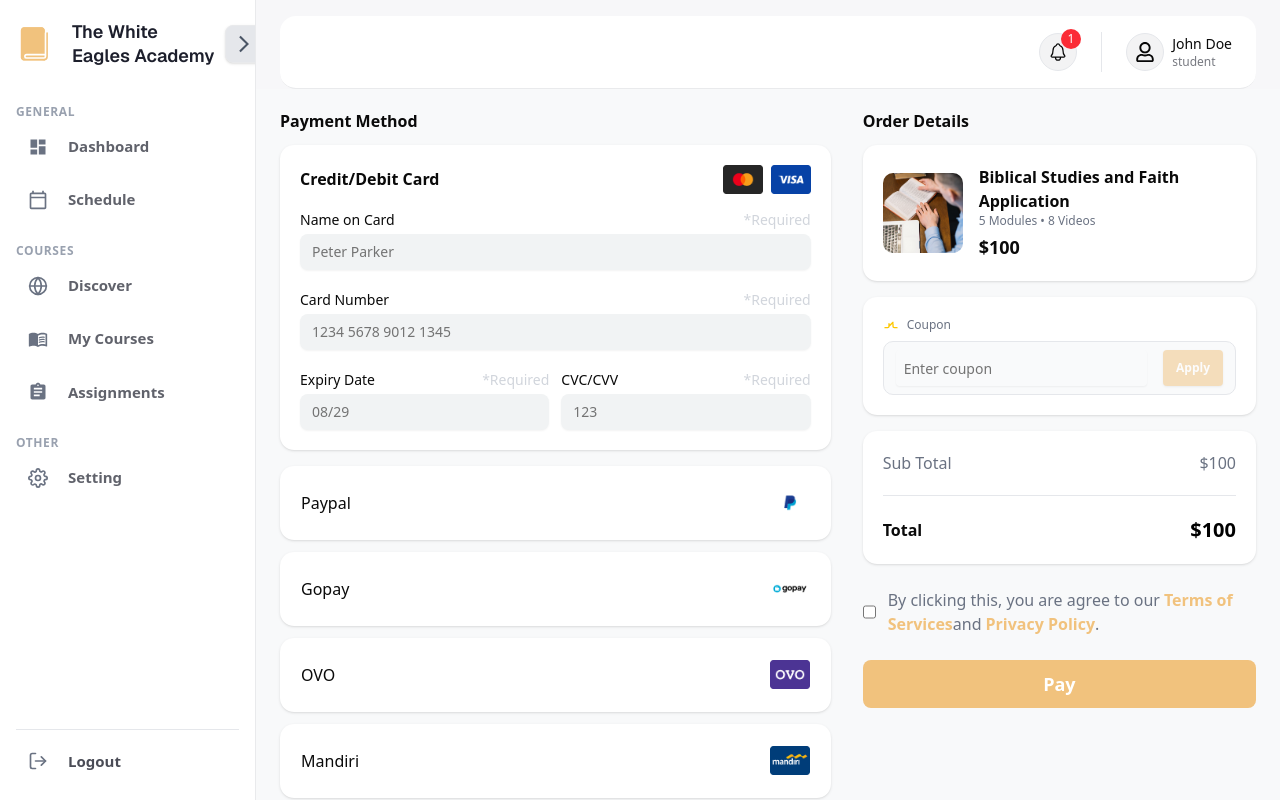
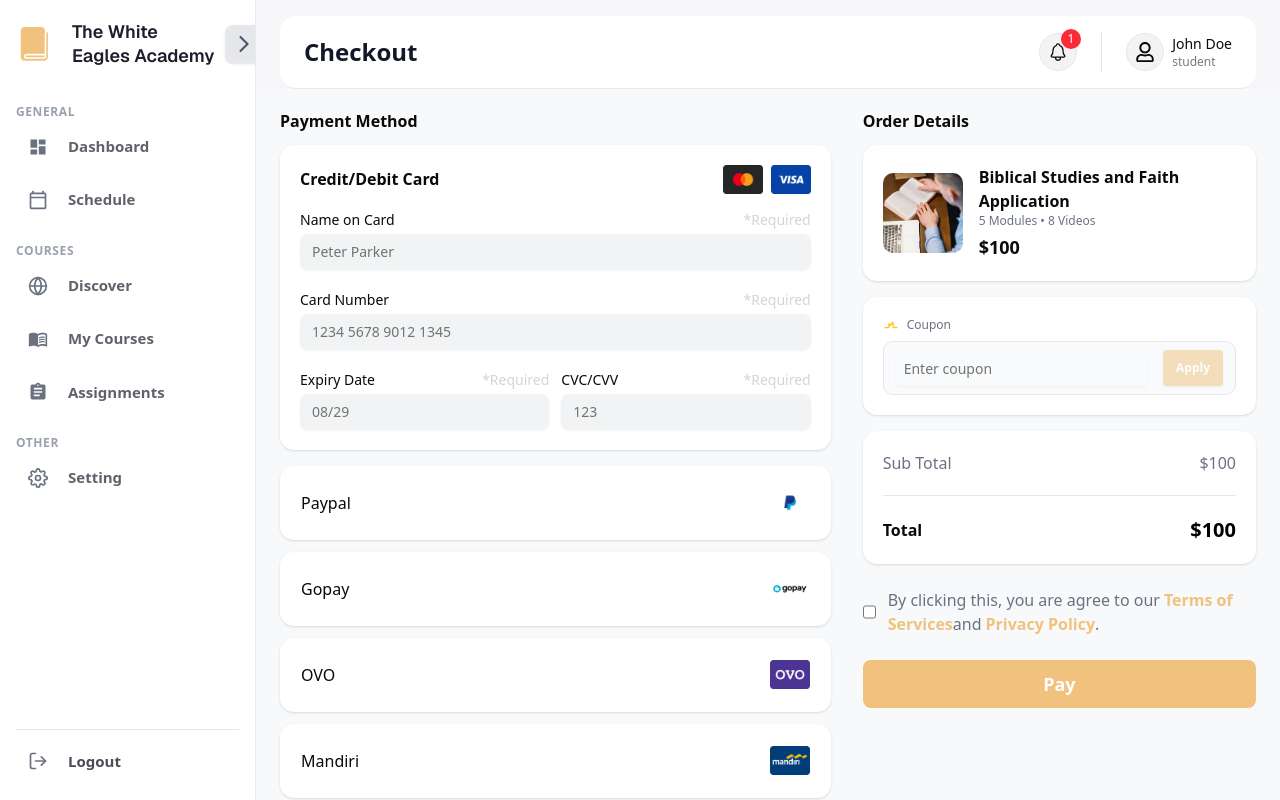
Before and after one commit to backbencherstudio/Anna_Eagles-Academy, a Next.js app: page /checkout/1 in a window 1280 px wide. Built offline with nearby package versions, Linux system fonts and the light colour scheme.

Commit message:
some bug fix

```diff
--- a/app/(dashboard)/setting/page.tsx
+++ /dev/null
@@ -1,8 +0,0 @@
-import SettingsPage from '@/components/Shared/SettingsPage'
-import React from 'react'
-
-export default function Setting() {
-    return (
-        <SettingsPage />
-    )
-}
--- a/components/Shared/Navbar.tsx
+++ b/components/Shared/Navbar.tsx
@@ -29,20 +29,79 @@ export default function Navbar({ onMobileMenuToggle, notificationCount }: Navbar
         },
 
     ]);
-    // dynamic title show based on the page
-    const title = usePathname().split('/').pop();
+    // Dynamic title system - handles all route types including dynamic routes with query parameters
+    const pathname = usePathname();
+    const pathSegments = pathname.split('/').filter(segment => segment !== '');
+    const currentPath = pathSegments[pathSegments.length - 1] || 'dashboard';
 
     const titleMap = {
         'dashboard': 'Hi, ' + user?.name,
         'schedule': 'My Schedule',
         'discover': 'Discover Courses',
-        // id wise this page so route to checkout page
         'checkout': 'Checkout',
         'my-courses': 'My Courses',
         'assignments': 'Assignments',
         'setting': 'Setting',
         'payment-success': 'Payment Success',
-    }
+        'profile': 'Profile',
+        'notification': 'Notification',
+        'payment': 'Payment',
+        'change-password': 'Change Password',
+        'payment-method': 'Payment Method',
+        'billing': 'Billing',
+        'email-address': 'Email Address',
+        'courses-modules': 'Course Modules',
+        'courses': 'Courses',
+        'modules': 'Modules',
+        'quiz': 'Quiz',
+        'test': 'Test',
+        'video': 'Video',
+        'lesson': 'Lesson',
+        'chapter': 'Chapter',
+    };
+
+    // Function to get dynamic title based on pathname
+    const getDynamicTitle = () => {
+        // Special case for dashboard
+        if (currentPath === 'dashboard') {
+            return `Hi, ${user?.name}`;
+        }
+
+        // Handle specific routes with dynamic titles
+        if (pathname.includes('courses-modules')) {
+            return 'Course Modules';
+        }
+        if (pathname.includes('checkout/')) {
+            return 'Checkout';
+        }
+        if (pathname.includes('assignments/')) {
+            return 'Assignments';
+        }
+        if (pathname.includes('my-courses/')) {
+            return 'Course Details';
+        }
+        if (pathname.includes('setting/')) {
+            const settingPath = pathSegments[pathSegments.length - 1];
+            return titleMap[settingPath as keyof typeof titleMap] || 'Setting';
+        }
+
+        // Handle dynamic routes with IDs (like /assignments/[id], /my-courses/[id], etc.)
+        if (pathSegments.length > 2) {
+            const parentRoute = pathSegments[pathSegments.length - 2];
+            if (parentRoute === 'assignments') {
+                return 'Assignments';
+            }
+            if (parentRoute === 'my-courses') {
+                return 'Course Details';
+            }
+            if (parentRoute === 'checkout') {
+                return 'Checkout';
+            }
+        }
+
+        // Default to titleMap or fallback
+        return titleMap[currentPath as keyof typeof titleMap] || 'Dashboard';
+    };
 
 
 
@@ -68,11 +127,9 @@ export default function Navbar({ onMobileMenuToggle, notificationCount }: Navbar
                         {user ? (
                             <>
                                 <h1 className="text-[24px] font-semibold text-[#111827]">
-                                    {title === 'dashboard'
-                                        ? `Hi, ${user.name}`
-                                        : titleMap[title as keyof typeof titleMap]}
+                                    {getDynamicTitle()}
                                 </h1>
-                                {title === 'dashboard' && user.role === 'student' && (
+                                {currentPath === 'dashboard' && user.role === 'student' && (
                                     <span className="text-[16px] text-[#777980] mt-1">
                                         Let’s boost your knowledge today and learn a new things
                                     </span>
--- a/components/Shared/SettingsPage.tsx
+++ /dev/null
@@ -1,9 +0,0 @@
-import React from 'react'
-
-export default function SettingsPage() {
-    return (
-        <div>
-eryteryt
-        </div>
-    )
-}
```
Also changed, not shown: components/Shared/Sidebar.tsx (+45 -62 lines).
